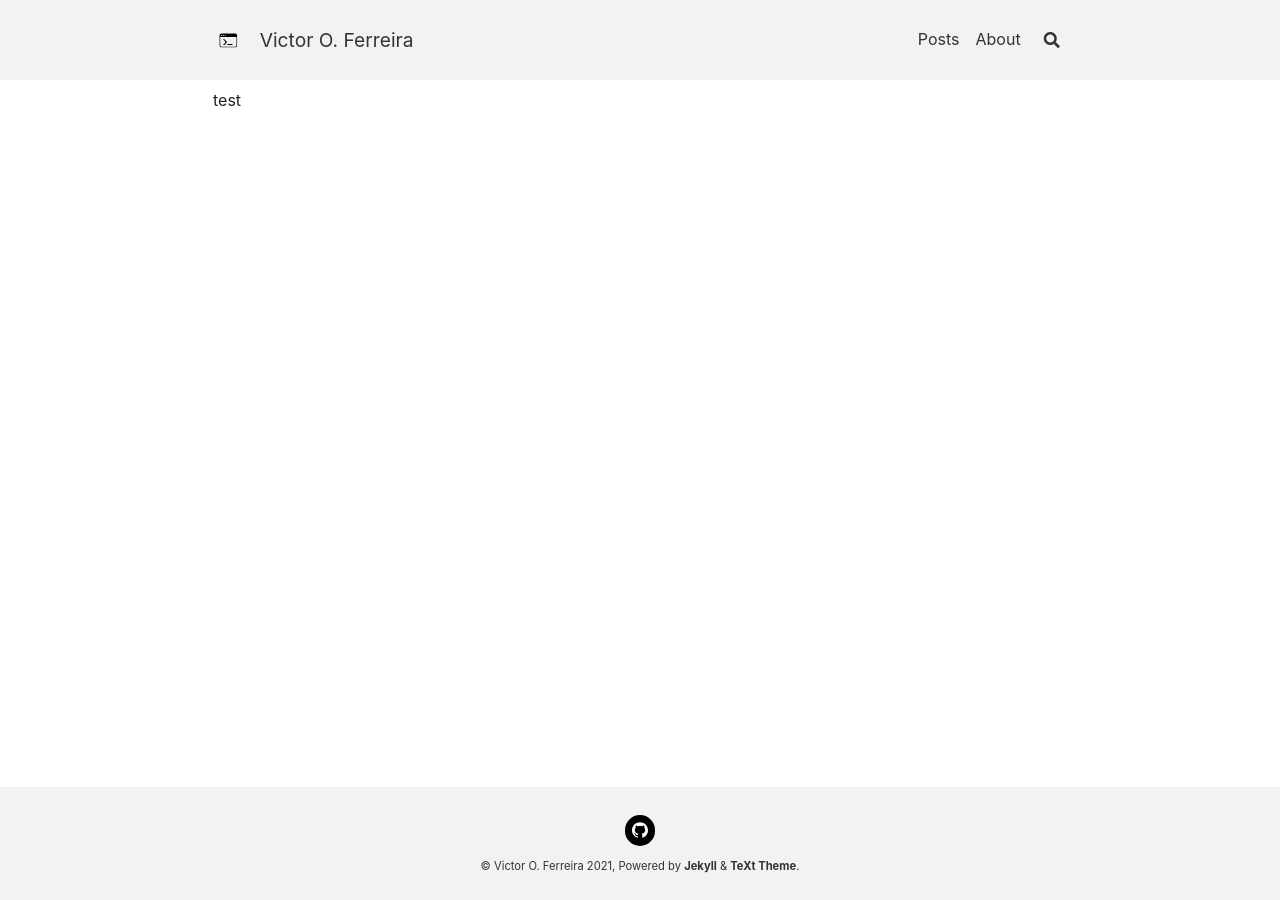
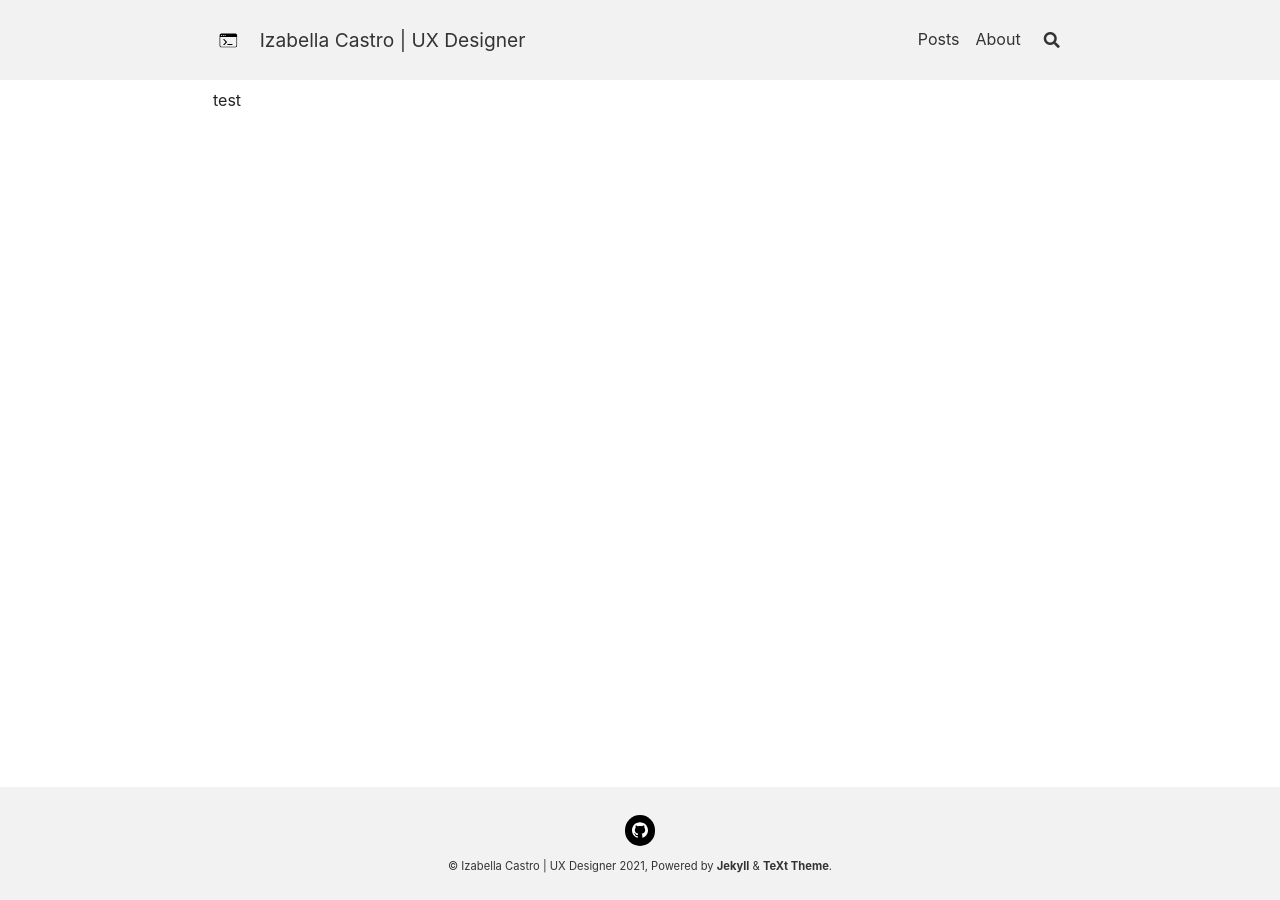
Before and after one commit to castroizabella/castroizabella.github.io, a Jekyll site: the page built from index.md, in a window 1280 px wide. Built offline with Jekyll 4.4.1, drawn with Linux system fonts in a browser that asks for light colours; nearby versions of some CDN libraries; emoji names are drawn with the system emoji font; our own code applies the rules of GitHub Pages for plain Markdown files; the list of posts is cut into pages by our own code.

Commit message:
Update _config.yml

```diff
--- a/_config.yml
+++ b/_config.yml
@@ -21,7 +21,7 @@ text_skin: default # "default" (default), "dark", "forest", "ocean", "chocolate"
 highlight_theme: default # "default" (default), "tomorrow", "tomorrow-night", "tomorrow-night-eighties", "tomorrow-night-blue", "tomorrow-night-bright"
 url     : voferreira@outlook.com # the base hostname & protocol for your site e.g. https://www.someone.com
 baseurl : # does not include hostname
-title   : Victor O. Ferreira
+title   : Izabella Castro | UX Designer
 description: > # this means to ignore newlines until "Language & timezone"
   Welcome!
 
@@ -36,10 +36,10 @@ timezone: America/Sao_Paulo # see https://en.wikipedia.org/wiki/List_of_tz_datab
 ##############################
 author:
   type      : person # "person" (default), "organization"
-  name      : Victor O. Ferreira
-  url       : https://github.com/voferreira
+  name      : Izabella Castro
+  url       : https://github.com/castroizabella
   avatar    : # path or url of avatar image (square)
-  bio       : Chem. Eng., Ph.D. Candidate
+  bio       : UX Designer
   email     :
   facebook  : # "user_name" the last part of your profile url, e.g. https://www.facebook.com/user_name
   twitter   : # "user_name" the last part of your profile url, e.g. https://twitter.com/user_name
@@ -50,13 +50,13 @@ author:
   zhihu     : # "user_name" the last part of your profile url, e.g. https://www.zhihu.com/people/user_name
   douban    : # "user_name" the last part of your profile url, e.g. https://www.douban.com/people/user_name
   linkedin  : # "user_name" the last part of your profile url, e.g. https://www.linkedin.com/in/user_name
-  github    : voferreira # "user_name" the last part of your profile url, e.g. https://github.com/user_name
+  github    : castroizabella # "user_name" the last part of your profile url, e.g. https://github.com/user_name
   npm       : # "user_name" the last part of your profile url, e.g. https://www.npmjs.com/~user_name
 
 
 ## => GitHub Repository (if the site is hosted by GitHub)
 ##############################
-repository: voferreira
+repository: castroizabella
 repository_tree: main
 
 
@@ -85,8 +85,8 @@ toc:
 ## => Markdown Enhancements
 ##############################
 ## Mathjax
-mathjax: true # false (default), true
-mathjax_autoNumber: true # false (default), true
+mathjax: false # false (default), true
+mathjax_autoNumber: false # false (default), true
 
 ## Mermaid
 mermaid: true # false (default), true
```
